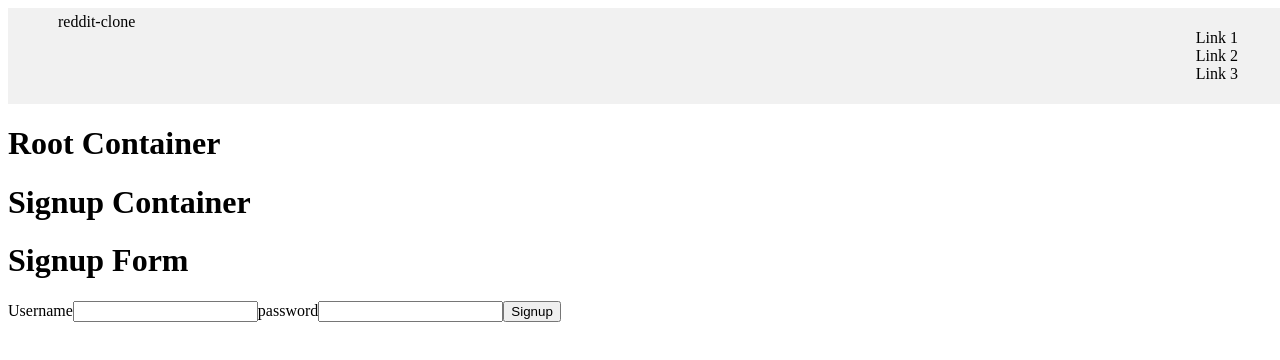
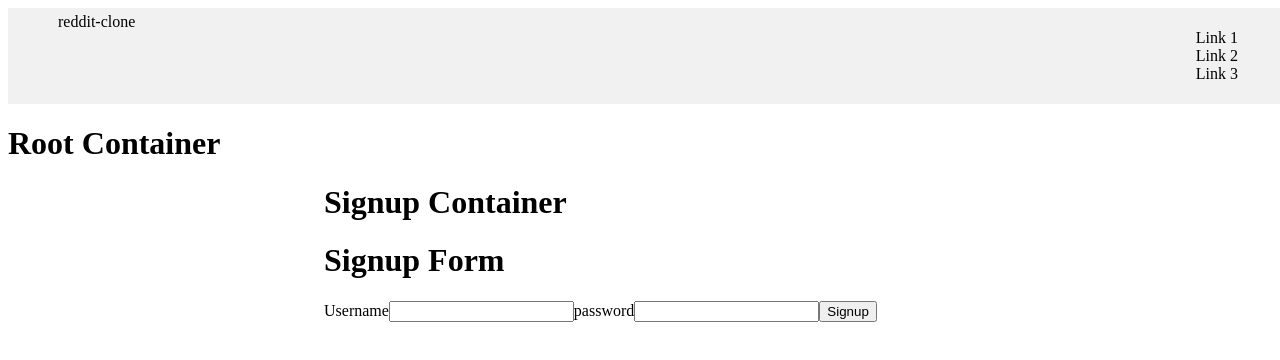
Before and after one commit to jonwho/reddit-clone, a React (Create React App) app in the folder frontend/: page / in a window 1280 px wide. Shown: the top 360 px of the page. Built offline with nearby package versions, Linux system fonts and the light colour scheme.

Commit message:
add storybook

```diff
--- a/frontend/package.json
+++ b/frontend/package.json
@@ -17,6 +17,7 @@
     "eject": "react-scripts eject"
   },
   "devDependencies": {
+    "@storybook/cli": "^3.4.8",
     "styled-components": "^3.2.3"
   }
 }
--- a/frontend/src/containers/SignupContainer.js
+++ b/frontend/src/containers/SignupContainer.js
@@ -4,7 +4,7 @@ import SignupForm from '../components/shared/forms/SignupForm';
 class SignupContainer extends Component {
   render() {
     return (
-      <div>
+      <div style={{width: '50%', margin: '0 auto'}}>
         <h1>Signup Container</h1>
         <SignupForm />
       </div>
```
Also changed, not shown: 1 other file (tests, documents, lock files or other folders).
